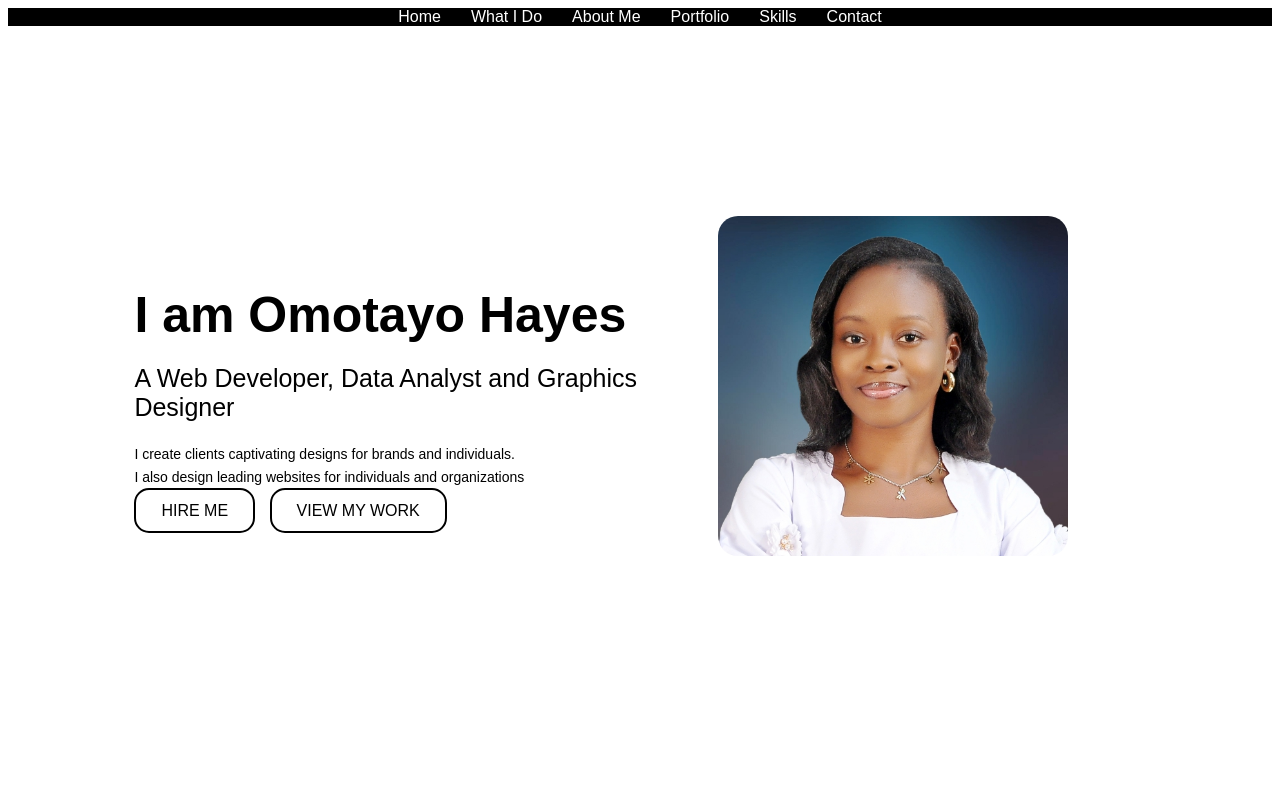
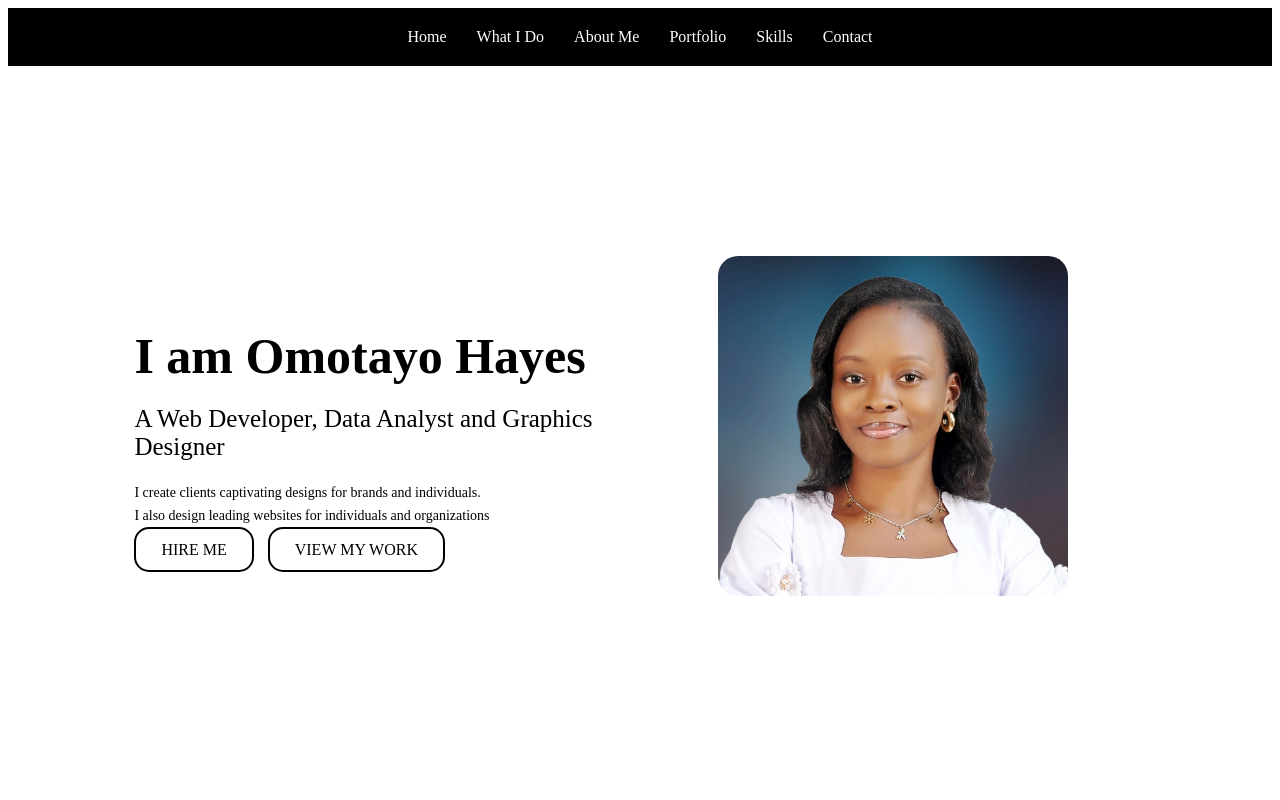
Before and after one commit to ThePreferredd/portfolio, a plain HTML site: page index.html in a window 1280 px wide. Shown: the top 800 px of the page. Drawn offline with Linux system fonts and the light colour scheme.

Commit message:
fontfamily

```diff
--- a/portfoliostyle.css
+++ b/portfoliostyle.css
@@ -1,13 +1,13 @@
 body{
     margin: o;
-    font-family: Arial, Helvetica, sans-serif;
+    font-family: outfit;
 }
 
 nav {
     display: flex;
     justify-content: center;
     gap: 30px;
-    padding: 0px;
+    padding: 20px;
     background-color: black;
 }
 
```
